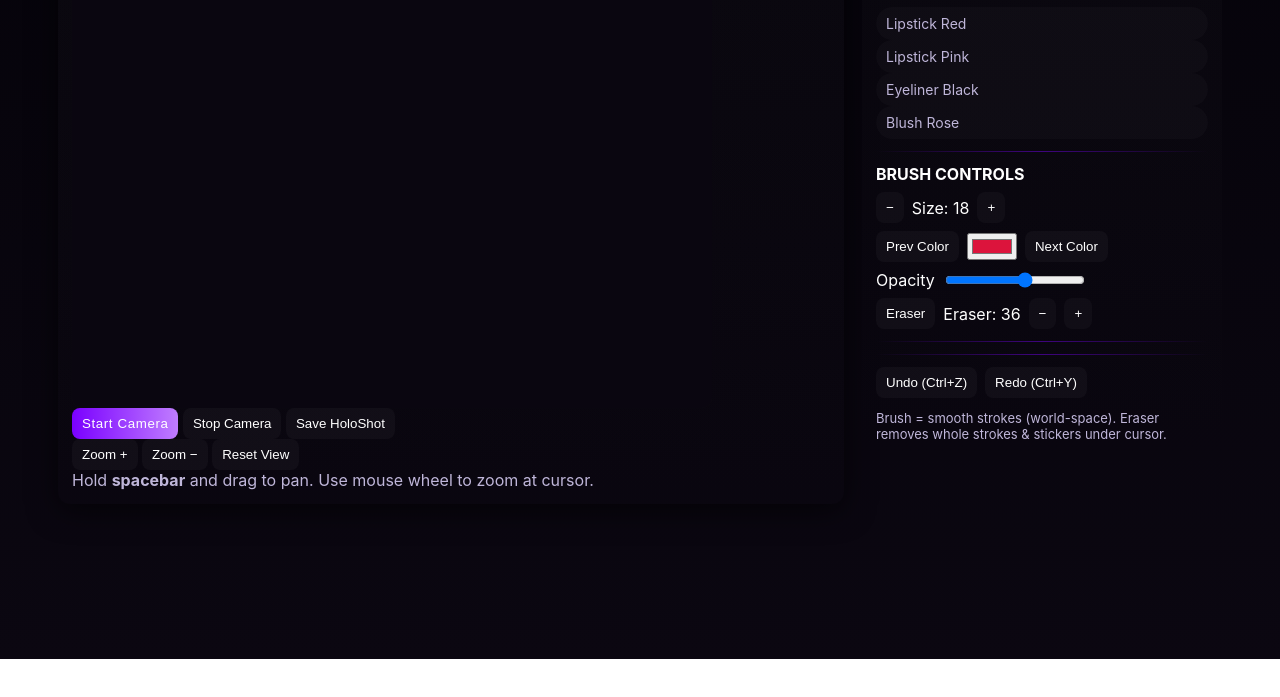
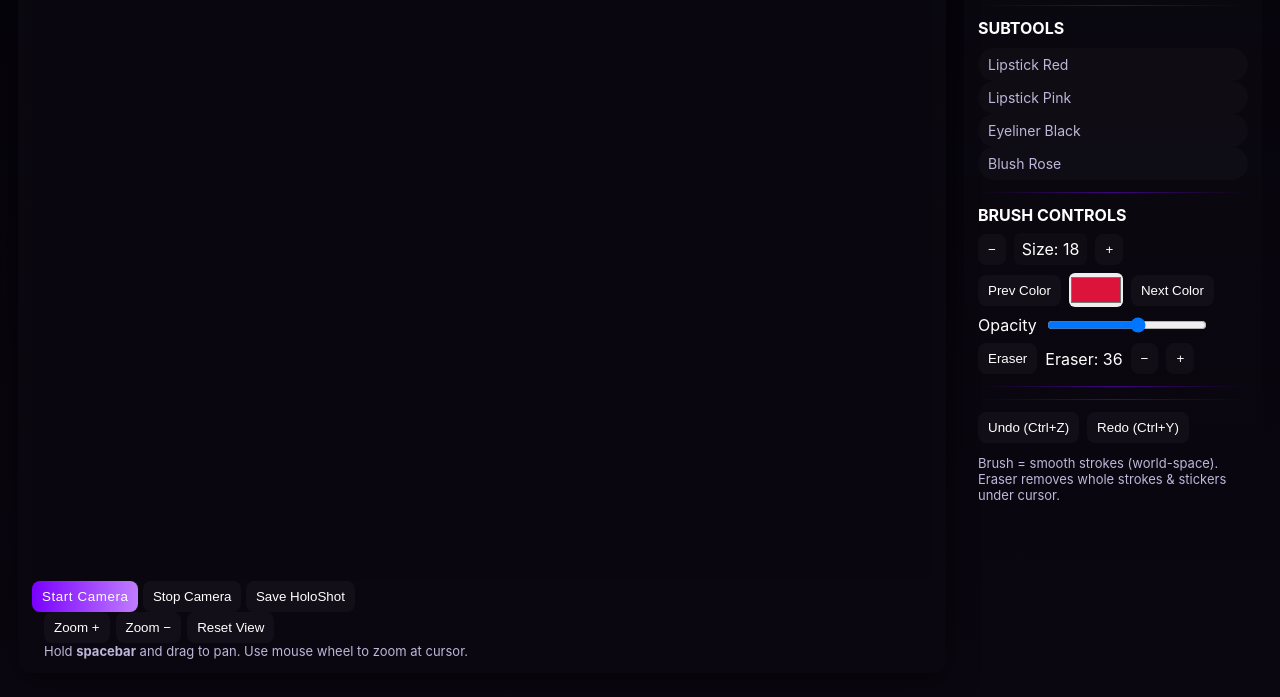
Before and after one commit to waqasmayur/future-mirror, a plain HTML site: page index.html in a window 1280 px wide. Shown: the part 159-856 px from the top of the page. Before the commit the page ends 818 px from the top, so only its background shows below. Drawn offline with Linux system fonts and the light colour scheme.

Commit message:
Update style.css

```diff
--- a/style.css
+++ b/style.css
@@ -8,7 +8,7 @@
 }
 *{box-sizing:border-box}
 body{margin:0;background:linear-gradient(180deg,#05030a 0%, #0b0711 100%);color:#fff;min-height:100vh}
-.app{display:flex;gap:18px;padding:18px;align-items:flex-start;max-width:1200px;margin:18px auto}
+.app{display:flex;gap:18px;padding:18px;align-items:flex-start;max-width:1400px;margin:18px auto}
 .cam-panel{flex:1;background:linear-gradient(180deg, rgba(255,255,255,0.02), rgba(0,0,0,0.02));padding:14px;border-radius:12px;box-shadow:0 6px 30px rgba(0,0,0,0.6)}
 .header-row{display:flex;justify-content:space-between;align-items:center;margin-bottom:10px}
 .title{font-size:20px;font-weight:700}
@@ -18,11 +18,11 @@ body{margin:0;background:linear-gradient(180deg,#05030a 0%, #0b0711 100%);color:
 .badge{background:linear-gradient(90deg,#6f00ff,#c07dff);padding:6px 8px;border-radius:8px;font-size:12px}
 
 .upload-row{margin:12px 0}
-.camera-wrap{position:relative;border-radius:10px;overflow:hidden;background:#000;width:640px;max-width:100%}
+.camera-wrap{position:relative;border-radius:10px;overflow:hidden;background:#000;width:900px;max-width:100%}
 #overlay{display:block;width:100%;height:auto;background:#111;cursor:crosshair}
 
 /* Controls */
-.controls{width:360px;background:linear-gradient(180deg, rgba(255,255,255,0.02), rgba(0,0,0,0.02));padding:14px;border-radius:12px;height:fit-content}
+.controls{width:380px;background:linear-gradient(180deg, rgba(255,255,255,0.02), rgba(0,0,0,0.02));padding:14px;border-radius:12px;height:fit-content}
 .section-title{font-weight:700;margin-bottom:8px}
 .control-row{display:flex;gap:8px;flex-wrap:wrap}
 .chip{padding:8px 10px;background:rgba(255,255,255,0.02);border-radius:999px;cursor:pointer;font-size:14px;color:var(--muted);user-select:none}
@@ -34,7 +34,13 @@ hr{border:none;height:1px;background:linear-gradient(90deg,transparent,#7a00ff77
 .btn.neon{background:linear-gradient(90deg,#7a00ff,#c07dff)}
 .muted{color:var(--muted)}
 .label{font-size:13px;color:var(--muted);margin-bottom:6px}
-input[type=range]{width:140px}
+input[type=range]{width:160px}
 
 /* transform panel buttons */
 #transformPanel .btn{padding:6px 8px;font-size:13px}
+
+/* helpful small styles */
+.view-controls{display:flex;gap:6px;margin-left:12px}
+.tip{margin-left:12px;color:var(--muted);font-size:13px}
+#brushColorPicker{height:34px;width:54px;padding:0;border-radius:6px;border:none}
+#brushSizeDisplay{padding:6px 8px;background:rgba(255,255,255,0.02);border-radius:6px}
```
